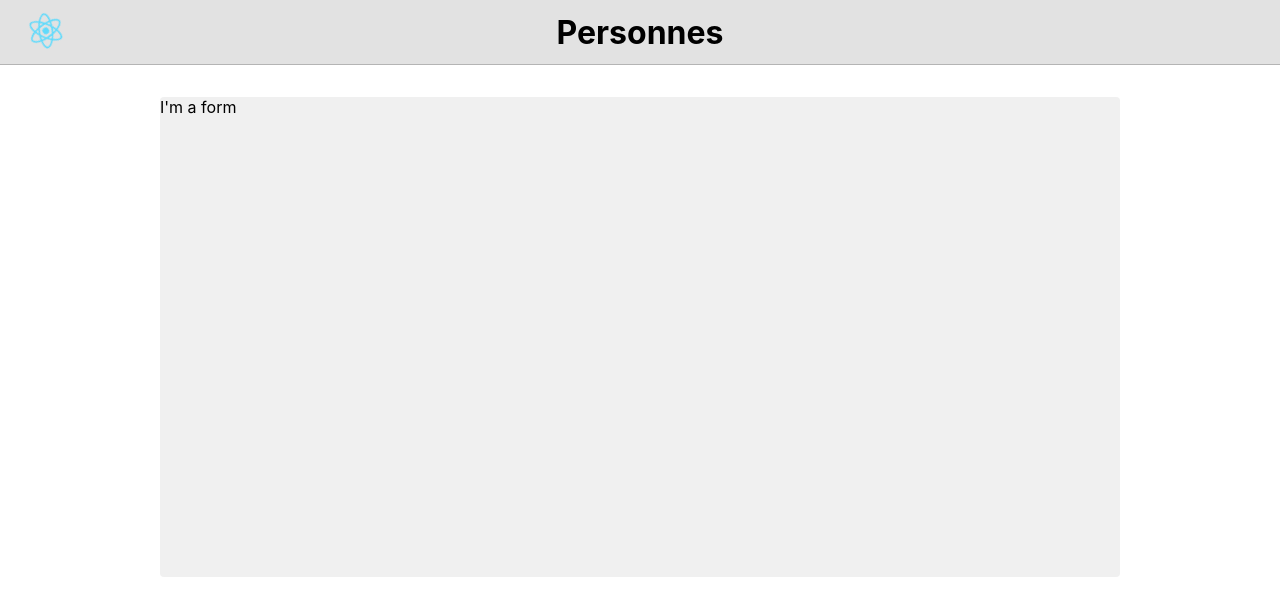
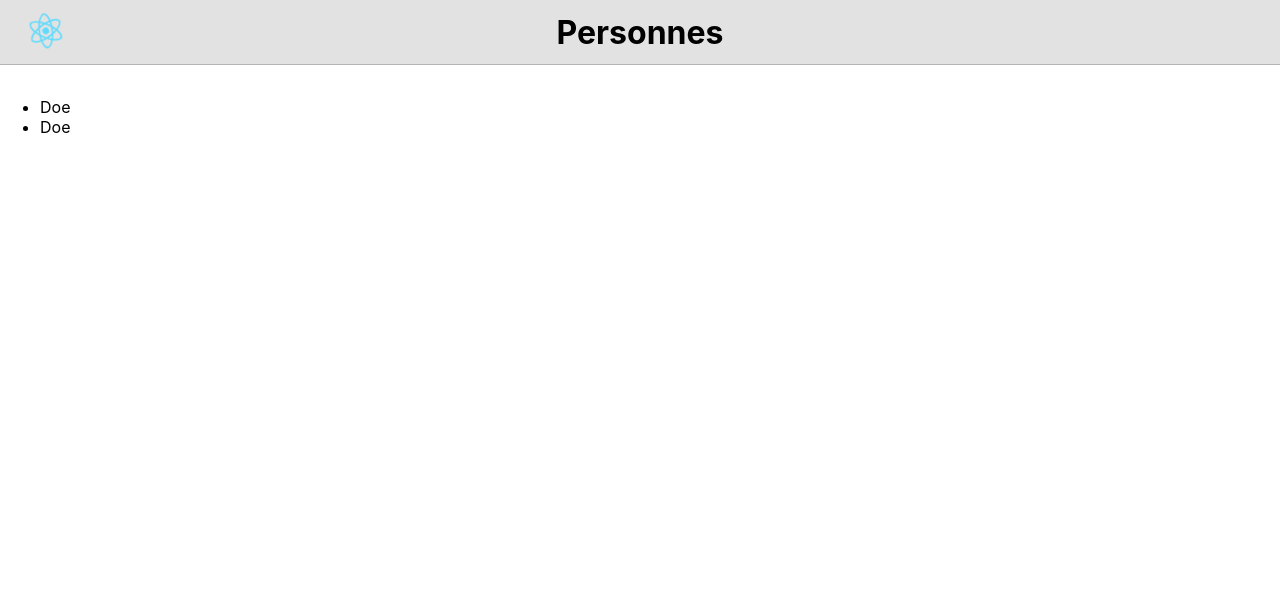
Before and after one commit to yanover/react-person, a React (Create React App) app: page / in a window 1280 px wide. Shown: the top 616 px of the page. Built offline with nearby package versions, Linux system fonts and the light colour scheme.

Commit message:
Add List component

```diff
--- a/src/App.tsx
+++ b/src/App.tsx
@@ -1,18 +1,45 @@
 import React from "react";
 import "./styles/App.css";
 import { Navbar } from "./components/Navbar";
-import { Form } from "./components/Form";
+import { List } from "./components/List";
+import { Person } from "./models/Person";
 
 // Declaring constants
-const title = "Personnes"
+const title = "Personnes";
+
+// temporary implementation
+const personsList: Person[] = [
+	{
+		id: "1",
+		lastname: "Doe",
+		firstname: "John",
+		age: 25,
+		dateOfBirth: new Date().toLocaleDateString(),
+		address: {
+			city: "Bienne",
+			street: "Hohlenweg",
+			number: 18,
+		},
+	},
+	{
+		id: "2",
+		lastname: "Doe",
+		firstname: "Jane",
+		age: 23,
+		dateOfBirth: new Date().toLocaleDateString(),
+		address: {
+			city: "Bienne",
+			street: "Hohlenweg",
+			number: 18,
+		},
+	},
+];
 
 function App() {
-
-
 	return (
 		<div className="App">
 			<Navbar title={title}></Navbar>
-			<Form></Form>
+			<List persons={personsList}></List>
 		</div>
 	);
 }
--- /dev/null
+++ b/src/components/List.tsx
@@ -0,0 +1,13 @@
+import { Person } from "../models/Person";
+
+export const List = ({ persons }: any) => {
+	return (
+		<div className="list-persons">
+			<ul>
+				{persons.map((person: Person) => {
+					return <li key={person.id}>{person.lastname}</li>;
+				})}
+			</ul>
+		</div>
+	);
+};
```
Also changed, not shown: 1 other file (tests, documents, lock files or other folders).
